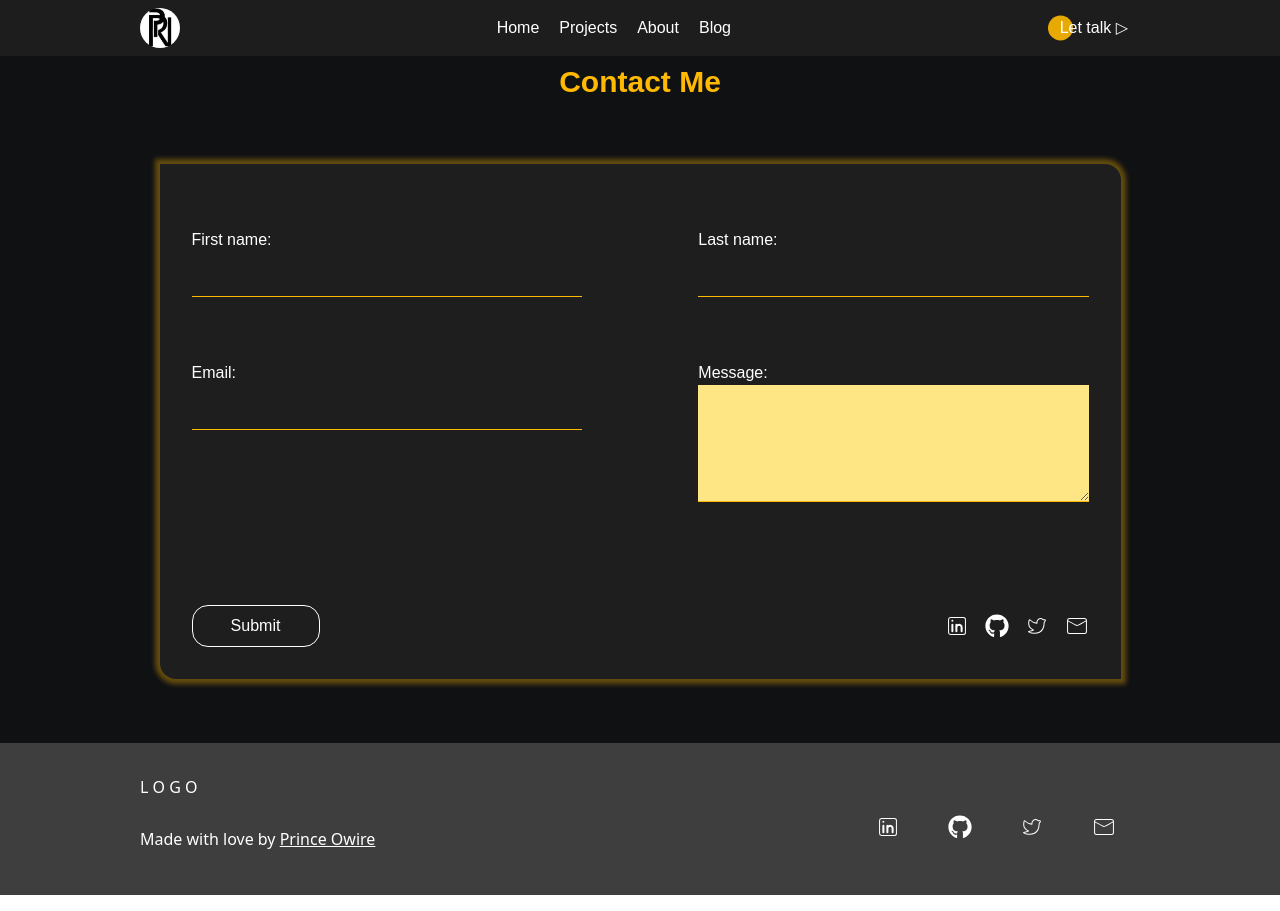
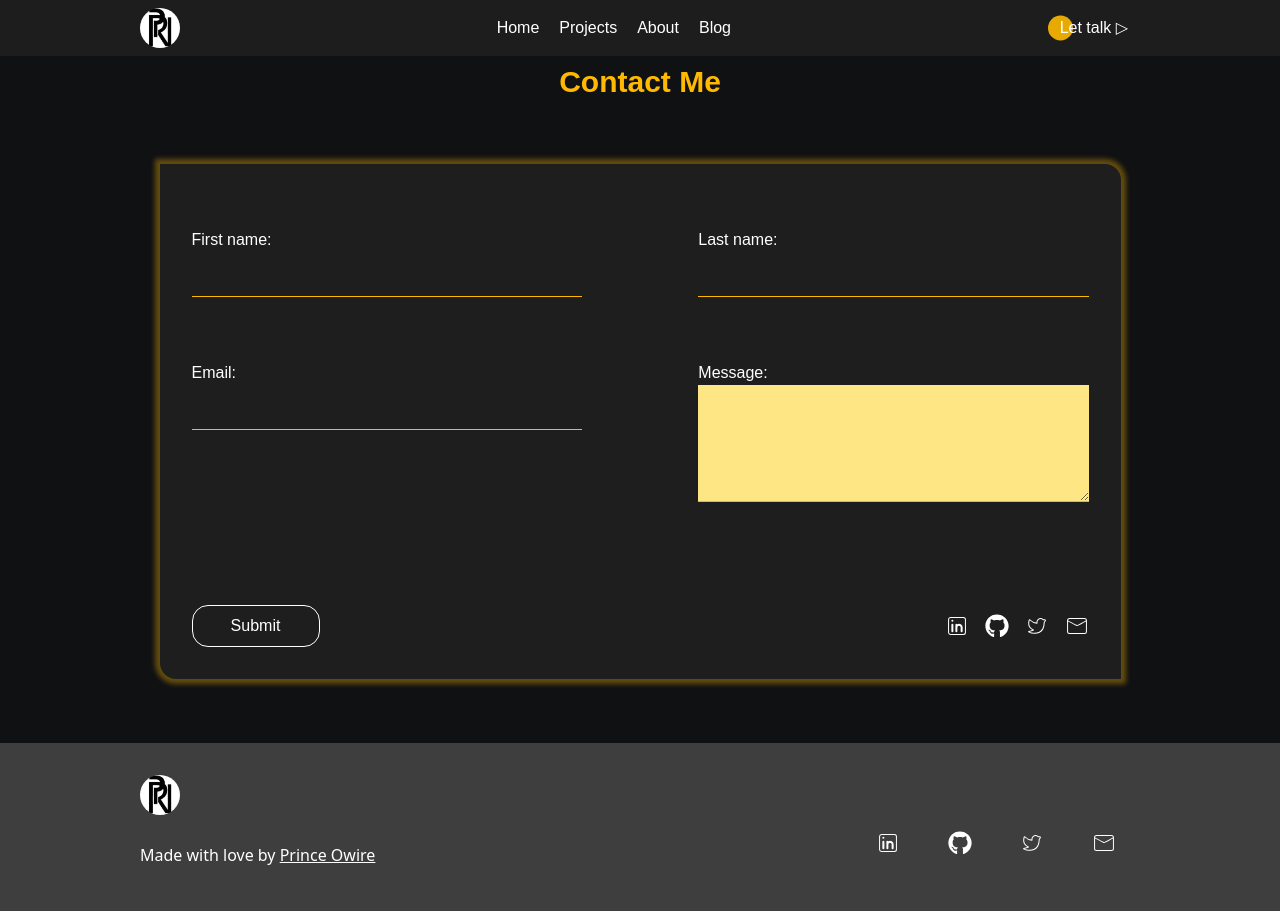
Before and after one commit to princeowire/princedotdev, a Next.js app: page /contact in a window 1280 px wide. Built offline with nearby package versions, Linux system fonts and the light colour scheme; a web font is replaced by a local one.

Commit message:
feat: remove unused certificate image and update footer logo with image component

```diff
--- a/src/components/certificates/certificate.jsx
+++ b/src/components/certificates/certificate.jsx
@@ -4,9 +4,8 @@ import { motion, AnimatePresence } from "framer-motion";
 
 import certificate1 from "../../../public/asset/sabi-ticket.png";
 import certificate2 from "../../../public/asset/sabi-ticket2.jpg";
-import certificate3 from "../../../public/asset/sabi-ticket.png";
 
-const images = [certificate1, certificate2, certificate3];
+const images = [certificate1, certificate2];
 
 const Certificate = () => {
   const [currentIndex, setCurrentIndex] = useState(0);
--- a/src/components/footer/footer.jsx
+++ b/src/components/footer/footer.jsx
@@ -2,6 +2,8 @@ import React from 'react'
 
 import { CiLinkedin, CiTwitter, CiMail } from "react-icons/ci";
 import { FaGithub } from "react-icons/fa";
+import logo from '../../../public/asset/logodotprince.png'
+import Image from 'next/image';
 
 const Footer = () => {
   return (
@@ -9,7 +11,7 @@ const Footer = () => {
       <div className='max-w-[1000px] flex flex-wrap flex-col gap-4 m-auto max-lg:px-4 py-8'>
 
         <div>
-          <h1> L O G O </h1>
+          <a href="./"><Image className='w-[40px] h-[40px] rounded-[50px]' src={logo} alt='logo' /></a>
         </div>
 
         <div className='flex items-center gap-4 justify-between max-sm:justify-center flex-wrap'>
```
